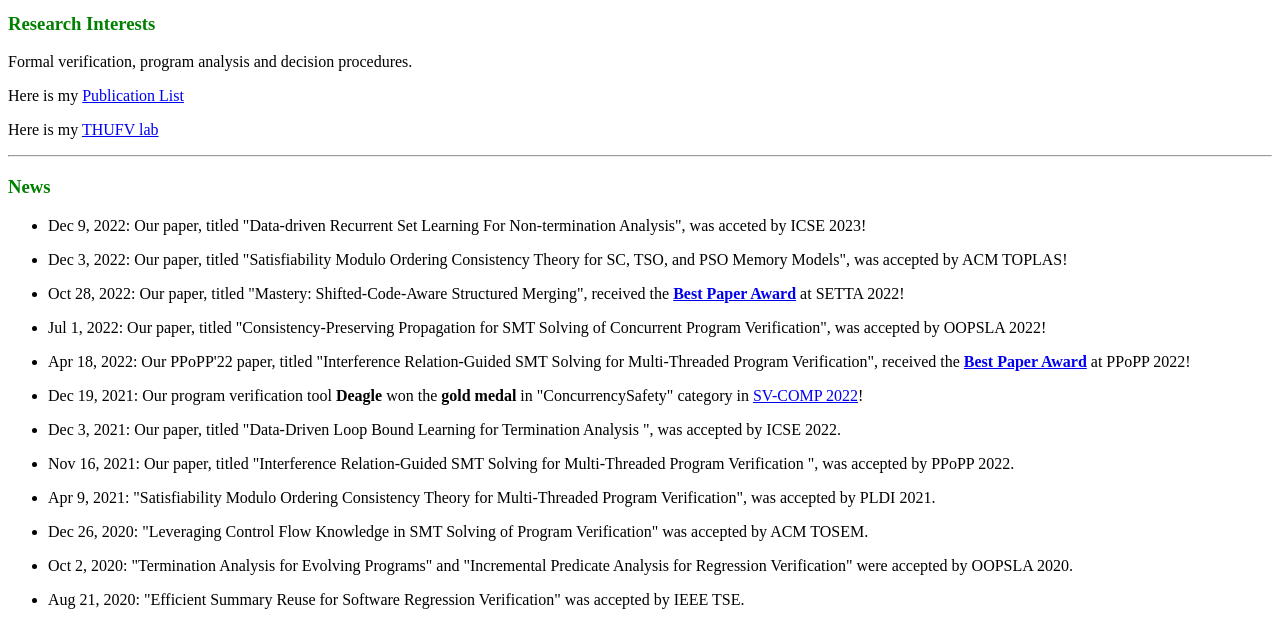
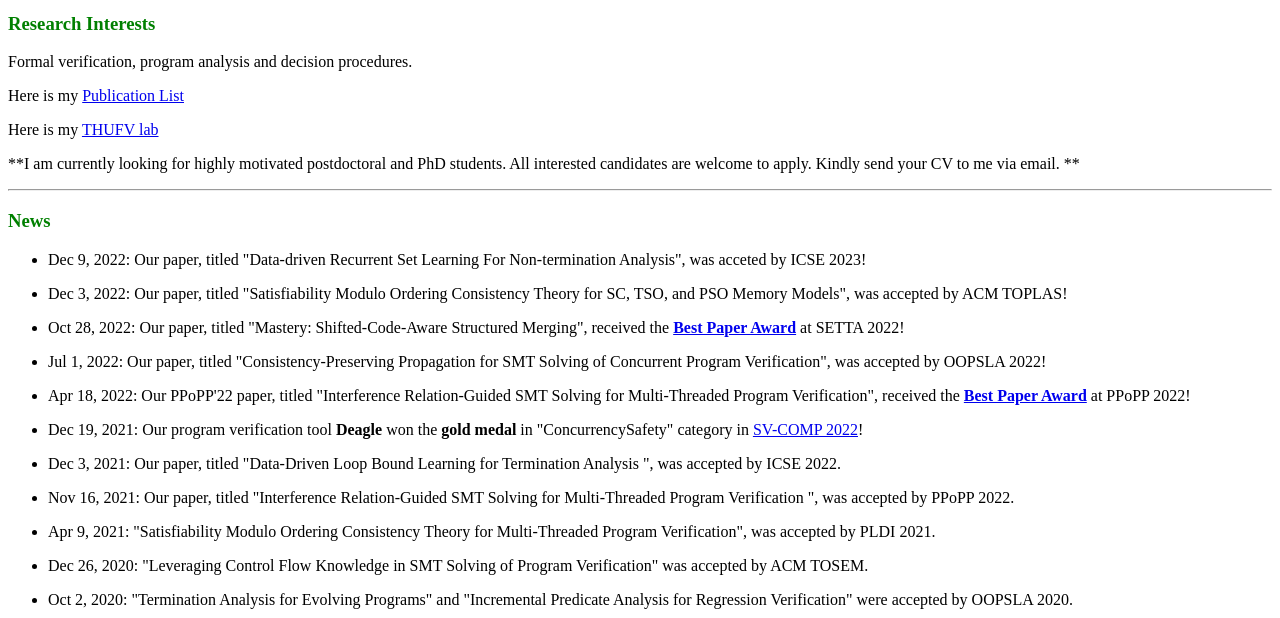
Before and after one commit to feihe/feihe.github.io, a Jekyll site: the page built from index.md, in a window 1280 px wide and 900 px high, cut to the strip 282-900 px from the top of the window. Built offline with Jekyll 4.4.1, drawn with Linux system fonts in a browser that asks for light colours; nearby versions of some CDN libraries.

Commit message:
recuit message

```diff
--- a/index.md
+++ b/index.md
@@ -12,6 +12,8 @@ Formal verification, program analysis and decision procedures.
 Here is my [Publication List](./publications.html)
 
 Here is my [THUFV lab](https://thufv.github.io/)
+
+**I am currently looking for highly motivated postdoctoral and PhD students. All interested candidates are welcome to apply. Kindly send your CV to me via email. **
 
 ---
 
```
